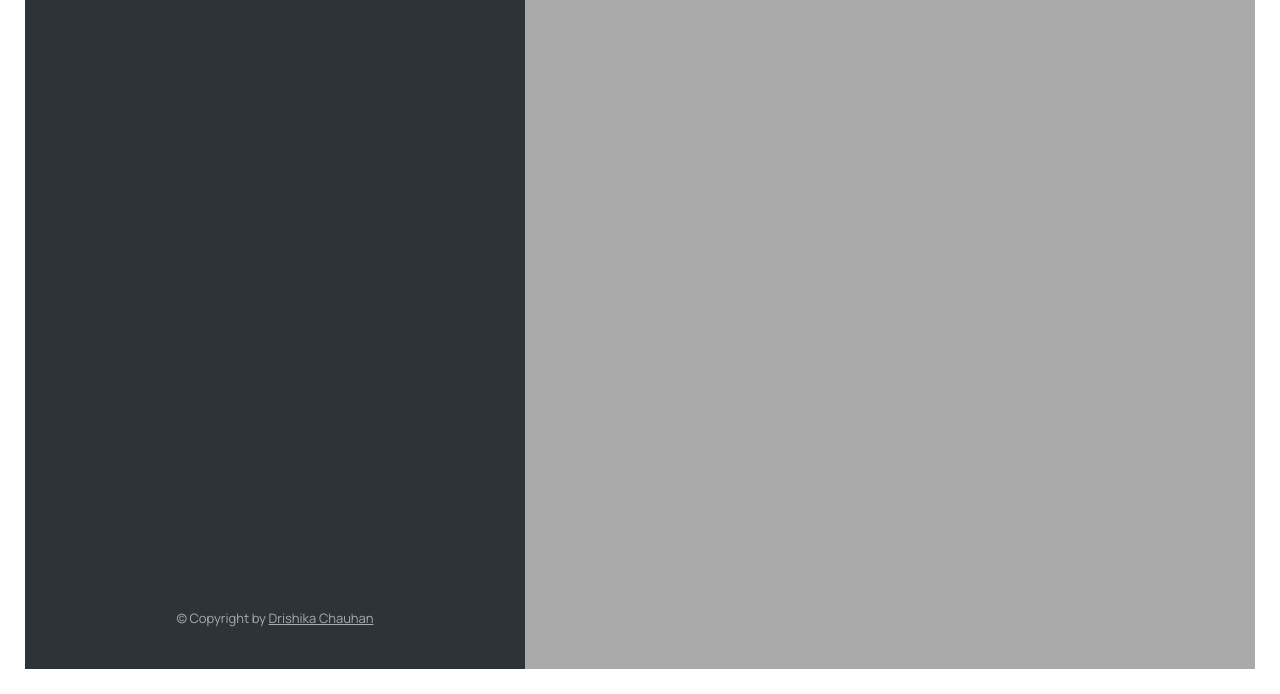
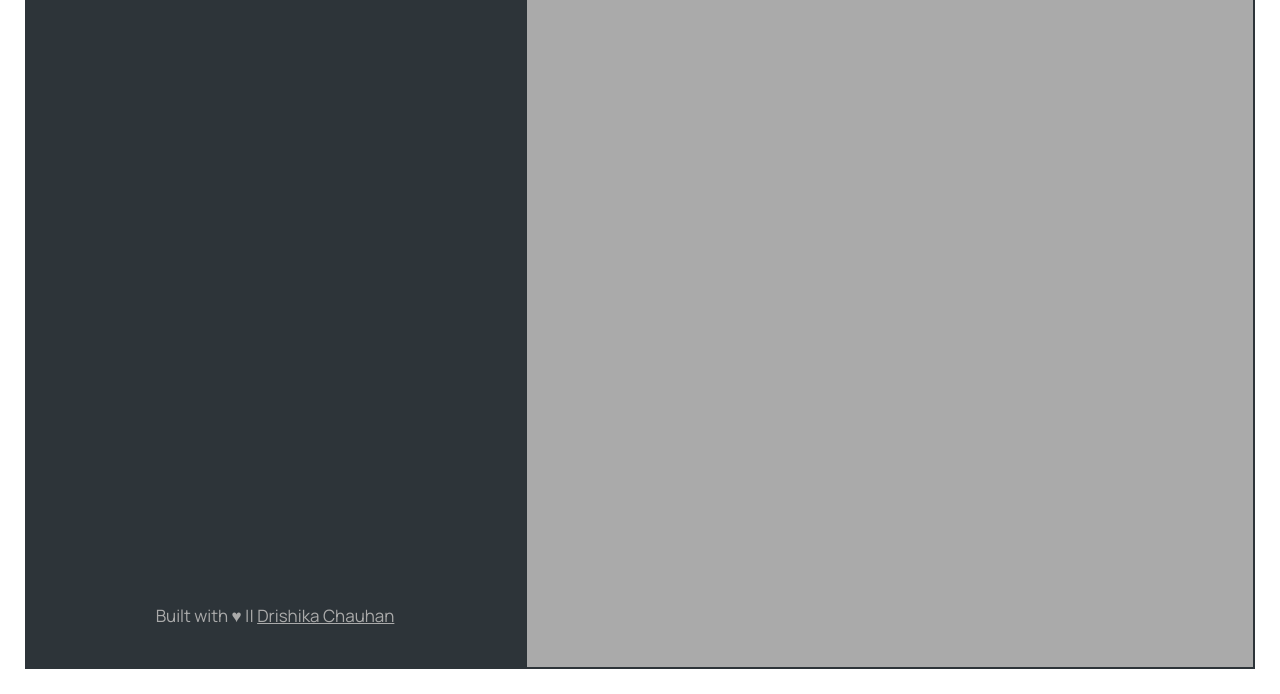
Before and after one commit to drishika2002/WorkoutTracker, a plain HTML site: page index.html in a window 1280 px wide. Shown: the part 106-800 px from the top of the page. Drawn offline with nearby package versions, Linux system fonts and the light colour scheme.

Commit message:
modified files

```diff
--- a/index.html
+++ b/index.html
@@ -73,7 +73,7 @@
               placeholder="meters"
             />
           </div>
-          <button class="form__btn">OK</button>
+          <button class="form__btn">SUBMIT</button>
         </form>
 
         <!-- <li class="workout workout--running" data-id="1234567890">
@@ -126,9 +126,9 @@
       </ul>
 
       <p class="copyright">
-        &copy; Copyright by
+        Built with &hearts; ||
         <a
-          class="twitter-link"
+          class="linkedin-link"
           target="_blank"
           href="https://www.linkedin.com/in/drishika-chauhan-647254206/"
           >Drishika Chauhan</a
--- a/script.js
+++ b/script.js
@@ -78,6 +78,7 @@ form.addEventListener('submit', function (event) {
         autoClose: false,
         closeOnClick: false,
         className: 'cycling-popup',
+        // A custom CSS class name to assign to the popup (used for designing)
       })
     )
     .setPopupContent('WorkOut')
--- a/style.css
+++ b/style.css
@@ -1,3 +1,4 @@
+/* Defining css variables */
 :root {
   --color-brand--1: #4570ff;
   --color-brand--2: #00c46a;
@@ -178,19 +179,19 @@ a:visited {
 
 .copyright {
   margin-top: auto;
-  font-size: 1.3rem;
+  font-size: 1.7rem;
   text-align: center;
   color: var(--color-light--1);
 }
 
-.twitter-link:link,
-.twitter-link:visited {
+.linkedin-link:link,
+.linkedin-link:visited {
   color: var(--color-light--1);
   transition: all 0.2s;
 }
 
-.twitter-link:hover,
-.twitter-link:active {
+.linkedin-link:hover,
+.linkedin-link:active {
   color: var(--color-light--2);
 }
 
@@ -199,13 +200,14 @@ a:visited {
   flex: 1;
   height: 100%;
   background-color: var(--color-light--1);
+  border: var(--color-dark--1) 0.25rem solid;
 }
 
 /* Popup width is defined in JS using options */
 .leaflet-popup .leaflet-popup-content-wrapper {
   background-color: var(--color-dark--1);
   color: var(--color-light--2);
-  border-radius: 5px;
+  border-radius: 0.75rem 0 0.75rem 0;
   padding-right: 0.6rem;
 }
 
```
Also changed, not shown: 1 other file.
